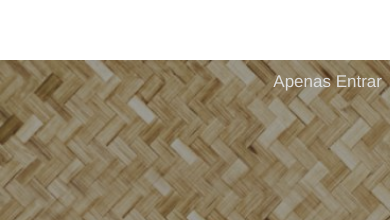
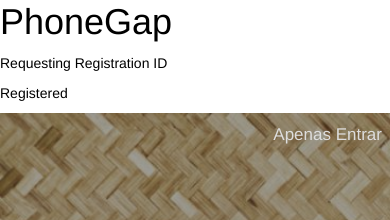
Before and after one commit to toniagne/NUTRIVIRTUAL, a website: page www/index.html in a window 390 px wide. Shown: the top 220 px of the page. Drawn offline with Linux system fonts and the light colour scheme; some packages are replaced by stand-ins of ours.

Commit message:
ALTERAÇÕES

```diff
--- a/www/index.html
+++ b/www/index.html
@@ -113,8 +113,8 @@
 
   <body ng-app="your_app_name">
 
-        <div class="app" style="visibility: hidden;">
-
+        <div class="app">
+        <h1>PhoneGap</h1>
         <div id="registration" class="blink">
             <p class="event waiting">Requesting Registration ID</p>
             <p class="event received">Registered</p>
```
